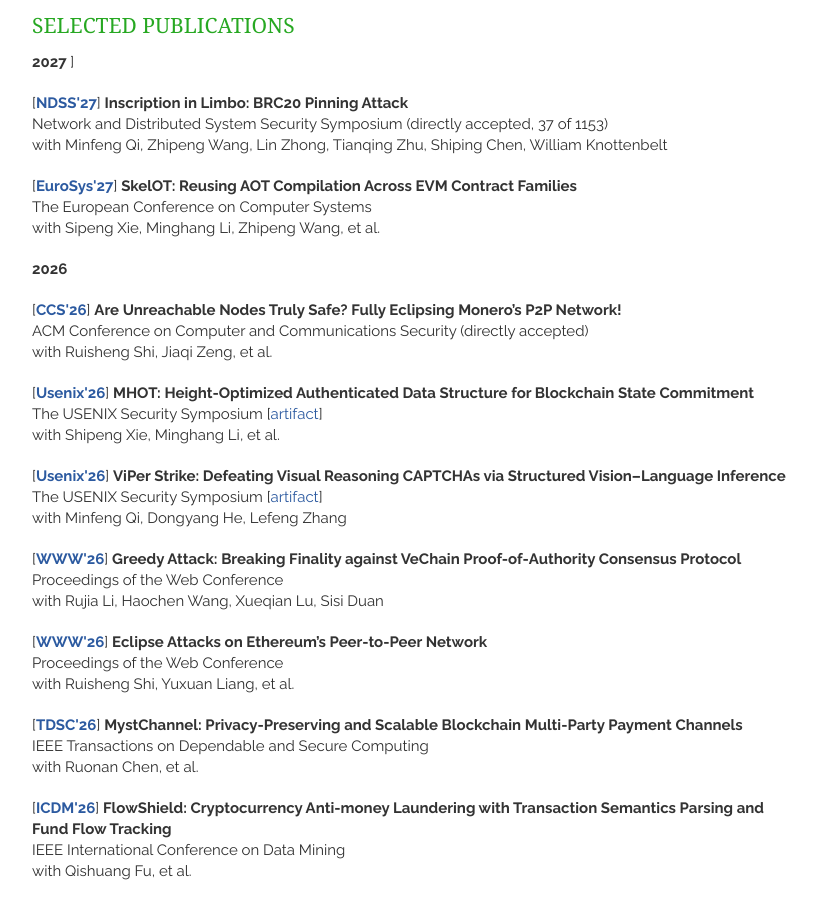
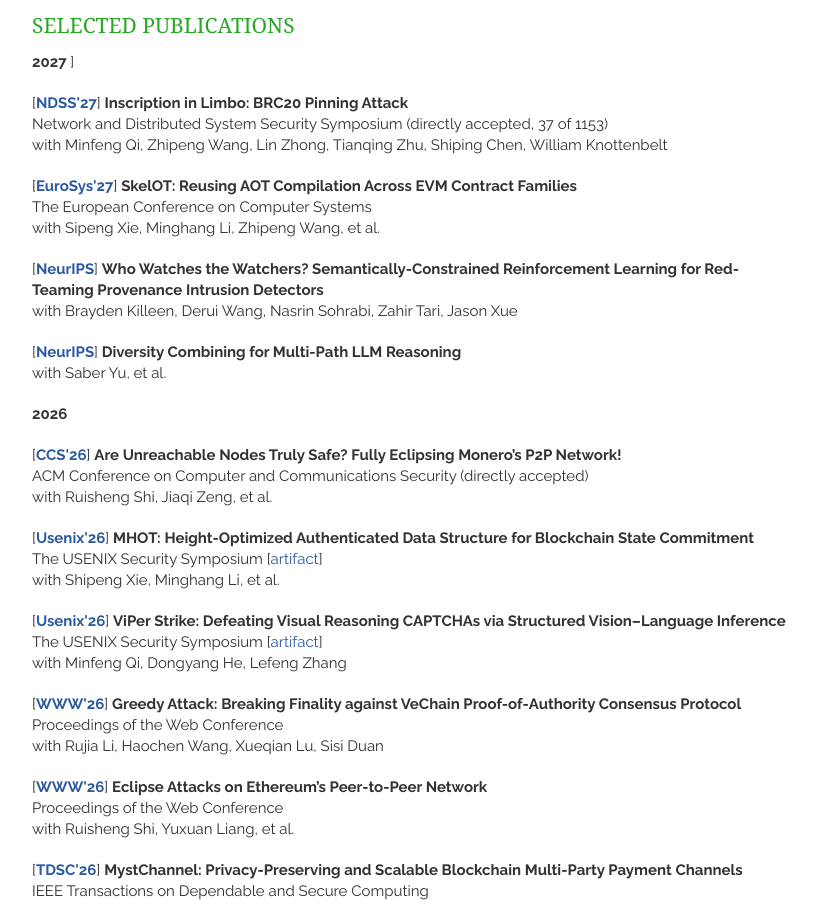
Before and after one commit to qinwang-git/qinwang-git.github.io, a Jekyll site: the page built from publications.html, in a window 1280 px wide and 900 px high, scrolled down 524 px. Shown: the whole window, without its empty margins (148-965 px from the left). Built offline with Jekyll 4.4.1, drawn with Linux system fonts in a browser that asks for light colours; nearby versions of some CDN libraries.

Commit message:
Update publications.html

```diff
--- a/_includes/publications.html
+++ b/_includes/publications.html
@@ -79,6 +79,22 @@
             <br> with Sipeng Xie, Minghang Li, Zhipeng Wang, et al.
         </header>
       </article>
+
+     <article>
+        <header>
+          [<strong><a href = "" target="_blank">NeurIPS</a></strong>]
+               <strong> Who Watches the Watchers? Semantically-Constrained Reinforcement Learning for Red-Teaming Provenance Intrusion Detectors </strong>
+            <br> with Brayden Killeen, Derui Wang, Nasrin Sohrabi, Zahir Tari, Jason Xue
+        </header>
+    </article>
+
+    <article>
+        <header>
+          [<strong><a href = "" target="_blank">NeurIPS</a></strong>]
+               <strong> Diversity Combining for Multi-Path LLM Reasoning </strong>
+            <br> with Saber Yu, et al.
+        </header>
+    </article>
 
 
     <article>
```
